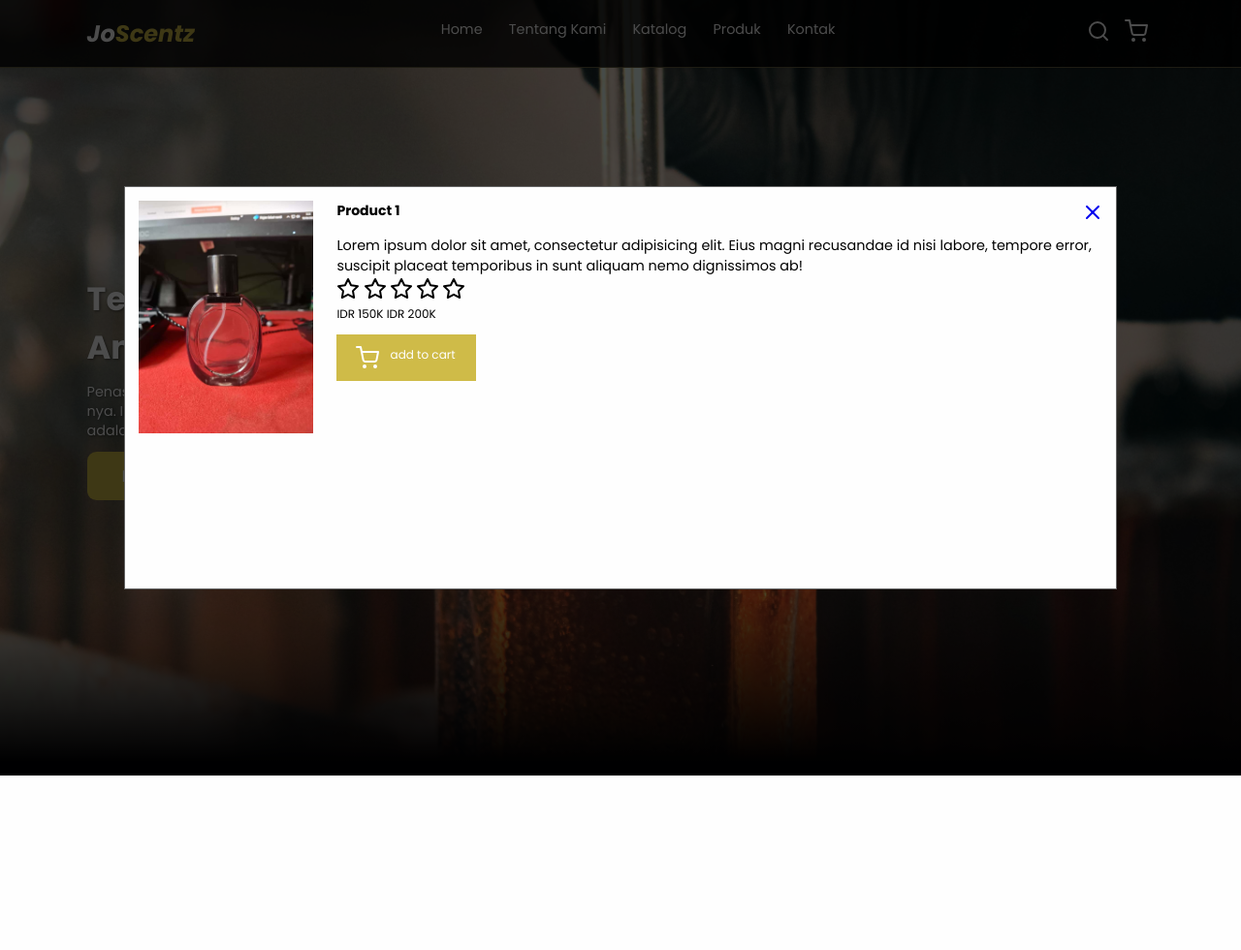
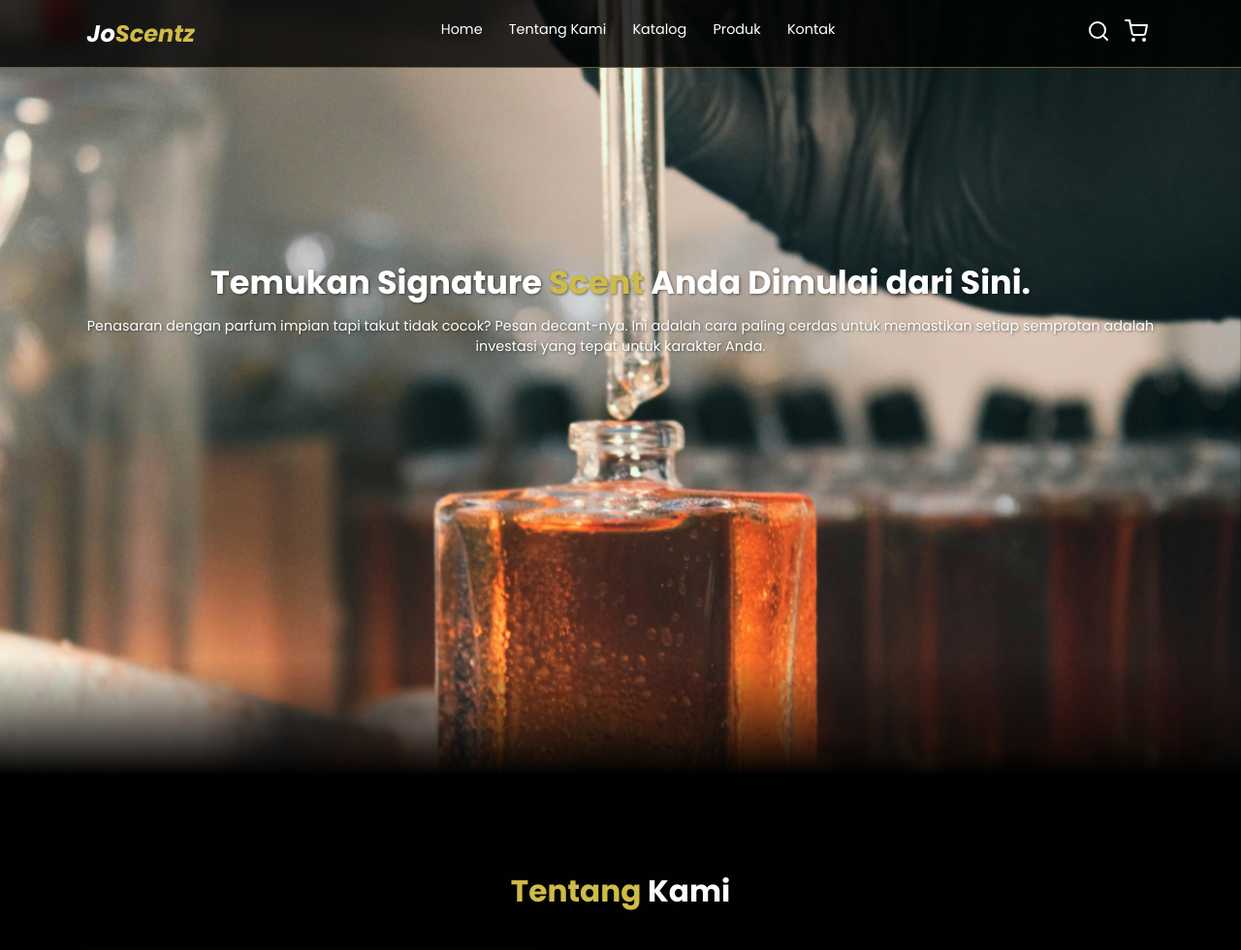
Before and after one commit to diazabdi257/portfolio1-fragrancestore, a PHP site: page /HTML/index.html in a window 1280 px wide. Shown: the top 980 px of the page at 97% size. Before the commit the page ends 800 px from the top, so only its background shows below. Run offline with PHP 8.4, Linux system fonts and the light colour scheme.

Commit message:
modal box fixed and add masking to hero section

```diff
--- a/CSS/style.css
+++ b/CSS/style.css
@@ -172,9 +172,10 @@
   background-size: cover;
   background-position: center;
   position: relative;
+  mask-image: linear-gradient(rgba(0,0,0,1) 85%, rgba(0,0,0,0));
 }
 
-.hero::after {
+/* .hero::after {
   content: "";
   display: block;
   position: absolute;
@@ -186,11 +187,15 @@
     rgba(1, 1, 3, 1) 6%,
     rgba(255, 255, 255, 0) 80%
   );
-}
+} */
 
 .hero .content {
   padding: 1.4rem 7%;
-  max-width: 60rem;
+  /* max-width: 60rem; */
+  width: 100%;
+  text-align: center;
+  position: fixed;
+  top: 250px;
 }
 .hero .content h1 {
   font-size: 2.8rem;
@@ -450,7 +455,7 @@
 /* Modal Box */
 /* Item Detail */
 .modal {
-  display: flex;
+  display: none;
   position: fixed;
   z-index: 99999;
   left: 0;
@@ -468,6 +473,18 @@
   padding: 1.2rem;
   border: 1px solid #666;
   width: 80%;
+  animation: animateModal 0.5s;
+}
+/* Modal Animation */
+@keyframes animateModal {
+  from {
+    top: -300px;
+    opacity: 0;
+  }
+  to {
+    top: 0;
+    opacity: 1;
+  }
 }
 
 .modal-container .close-icon {
@@ -496,6 +513,10 @@
   color: #fff;
   margin-top: 1rem;
   padding: 1rem 1.6rem;
+}
+.modal-content .product-content .product-price span{
+  text-decoration: line-through;
+  color: red;
 }
 /* Media Queries */
 
@@ -585,6 +606,14 @@
   .contact .row form {
     padding-top: 0;
   }
+  .modal-content {
+    flex-wrap: wrap;
+  }
+  .modal-content .product-content p {
+    font-size: 2rem;
+    margin-bottom: 2rem;
+    text-align: justify;
+  }
 }
 
 /* Mobile Phone */
--- a/HTML/index.html
+++ b/HTML/index.html
@@ -86,7 +86,6 @@
           decant-nya. Ini adalah cara paling cerdas untuk memastikan setiap
           semprotan adalah investasi yang tepat untuk karakter Anda.
         </p>
-        <a href="#" class="cta">Beli Sekarang</a>
       </main>
     </section>
     <!-- Hero Section end -->
@@ -168,7 +167,7 @@
         <div class="product-card">
           <div class="product-icons">
             <a href="#"><i data-feather="shopping-cart"></i></a>
-            <a href="#"><i data-feather="eye"></i></a>
+            <a href="#" class="item-detail-button"><i data-feather="eye"></i></a>
           </div>
           <div class="product-image">
             <img src="../assets/img/30ml.jpeg" alt="Product 1" />
@@ -188,7 +187,7 @@
         <div class="product-card">
           <div class="product-icons">
             <a href="#"><i data-feather="shopping-cart"></i></a>
-            <a href="#"><i data-feather="eye"></i></a>
+            <a href="#" class="item-detail-button"><i data-feather="eye"></i></a>
           </div>
           <div class="product-image">
             <img src="../assets/img/30ml.jpeg" alt="Product 1" />
@@ -208,7 +207,7 @@
         <div class="product-card">
           <div class="product-icons">
             <a href="#"><i data-feather="shopping-cart"></i></a>
-            <a href="#"><i data-feather="eye"></i></a>
+            <a href="#" class="item-detail-button"><i data-feather="eye"></i></a>
           </div>
           <div class="product-image">
             <img src="../assets/img/30ml.jpeg" alt="Product 1" />
@@ -228,7 +227,7 @@
         <div class="product-card">
           <div class="product-icons">
             <a href="#"><i data-feather="shopping-cart"></i></a>
-            <a href="#"><i data-feather="eye"></i></a>
+            <a href="#" class="item-detail-button"><i data-feather="eye"></i></a>
           </div>
           <div class="product-image">
             <img src="../assets/img/30ml.jpeg" alt="Product 1" />
--- a/Script/script.js
+++ b/Script/script.js
@@ -1,22 +1,20 @@
 //Toggle class active untuk hamburger menu
-const navbarNav = document.querySelector(
-    '.navbar-nav'
-);
+const navbarNav = document.querySelector(".navbar-nav");
 
 // ketika hamburger menu diklik
-document.querySelector('#hamburger-menu').onclick = () => {
-    navbarNav.classList.toggle('active')
+document.querySelector("#hamburger-menu").onclick = () => {
+  navbarNav.classList.toggle("active");
 };
 
 // toggle class active untuk search form
-const searchForm = document.querySelector('.search-form');
-const searchBox = document.querySelector('#search-box');
+const searchForm = document.querySelector(".search-form");
+const searchBox = document.querySelector("#search-box");
 
-document.querySelector('#search-button').onclick = (e) =>{
-    searchForm.classList.toggle('active');
+document.querySelector("#search-button").onclick = (e) => {
+  searchForm.classList.toggle("active");
   searchBox.focus();
   e.preventDefault();
-}
+};
 // toggle class active untuk shopping cart
 const shoppingCart = document.querySelector(".shopping-cart");
 
@@ -29,9 +27,9 @@
 const sb = document.querySelector("#search-button");
 const sc = document.querySelector("#shopping-cart-button");
 
-document.addEventListener('click', function(e){
-    if(!hm.contains(e.target) && !navbarNav.contains(e.target)){
-        navbarNav.classList.remove('active');
+document.addEventListener("click", function (e) {
+  if (!hm.contains(e.target) && !navbarNav.contains(e.target)) {
+    navbarNav.classList.remove("active");
   }
   if (!sb.contains(e.target) && !searchForm.contains(e.target)) {
     searchForm.classList.remove("active");
@@ -39,4 +37,30 @@
   if (!sc.contains(e.target) && !shoppingCart.contains(e.target)) {
     shoppingCart.classList.remove("active");
   }
-})
+});
+
+// modal box
+const itemDetailModal = document.querySelector("#item-detail-modal");
+const itemDetailButtons = document.querySelectorAll(".item-detail-button");
+
+itemDetailButtons.forEach((btn) => {
+  btn.onclick = (e) => {
+  itemDetailModal.style.display = 'flex';
+  e.preventDefault();
+};
+});
+
+
+// klik tombol close modal
+
+document.querySelector('.modal .close-icon').onclick = (e) => {
+  itemDetailModal.style.display = 'none';
+  e.preventDefault();
+};
+
+// klik diluar modal
+window.onclick = (e) => {
+  if (e.target === itemDetailModal) {
+    modal.style.display = "none";
+  }
+}
```
Lines whose indentation alone changed are shown as unchanged.
